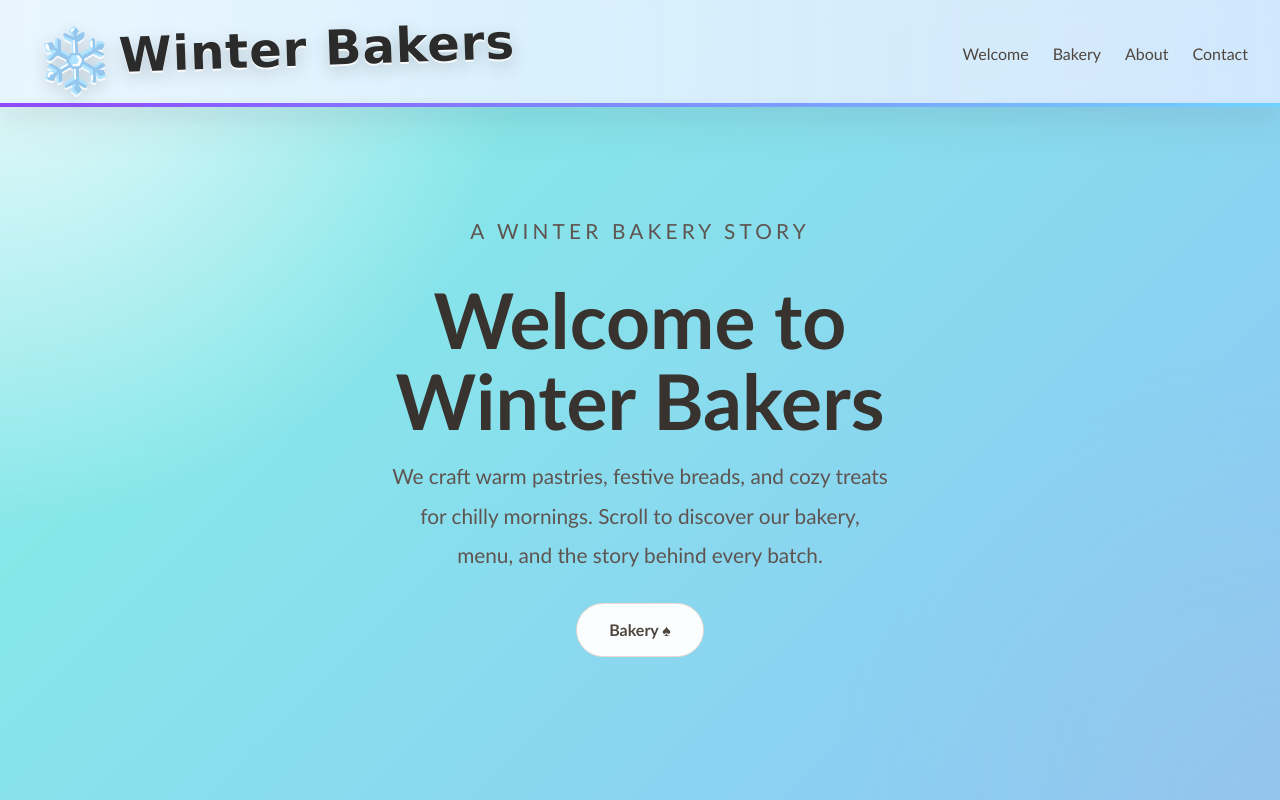
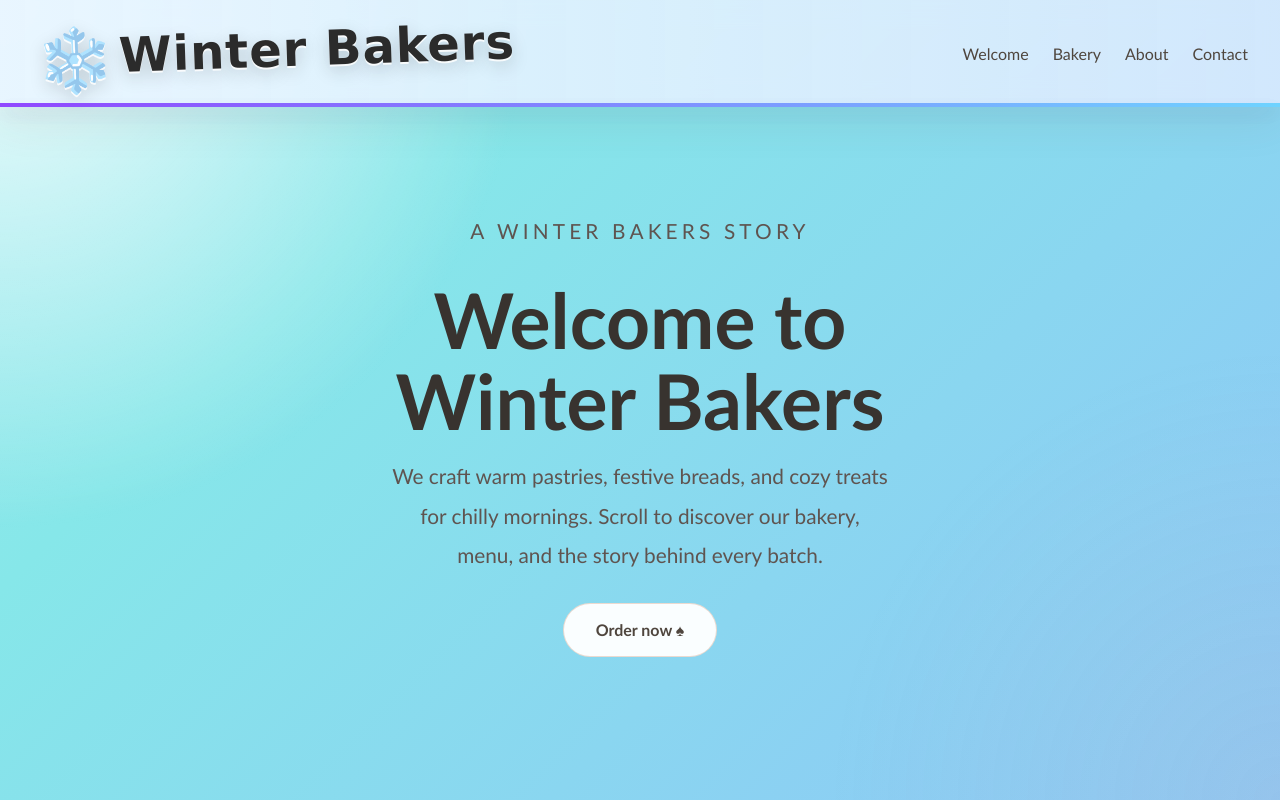
Before and after one commit to wintervox/Winter-bakers, a plain HTML site: page index.html in a window 1280 px wide. Shown: the top 800 px of the page. Drawn offline with Linux system fonts and the light colour scheme.

Commit message:
Update index.html

```diff
--- a/index.html
+++ b/index.html
@@ -22,10 +22,10 @@
 
   <section class="intro-screen" id="intro">
     <div class="intro-content">
-      <p class="eyebrow">A winter bakery story</p>
+      <p class="eyebrow">A winter bakers  story</p>
       <h1>Welcome to Winter Bakers</h1>
       <p>We craft warm pastries, festive breads, and cozy treats for chilly mornings. Scroll to discover our bakery, menu, and the story behind every batch.</p>
-      <a class="btn btn-secondary" href="#home">Bakery &spades;</a>
+      <a class="btn btn-secondary" href="menu.html">Order now &spades;</a>
     </div>
   </section>
 
```
